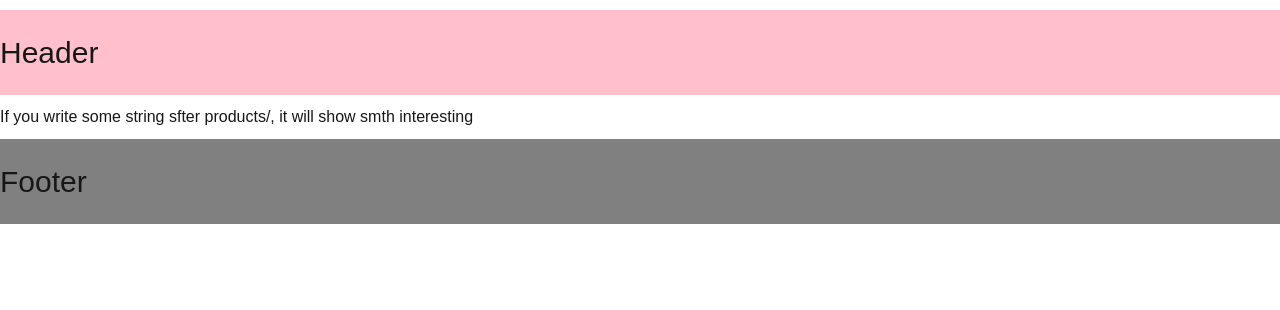
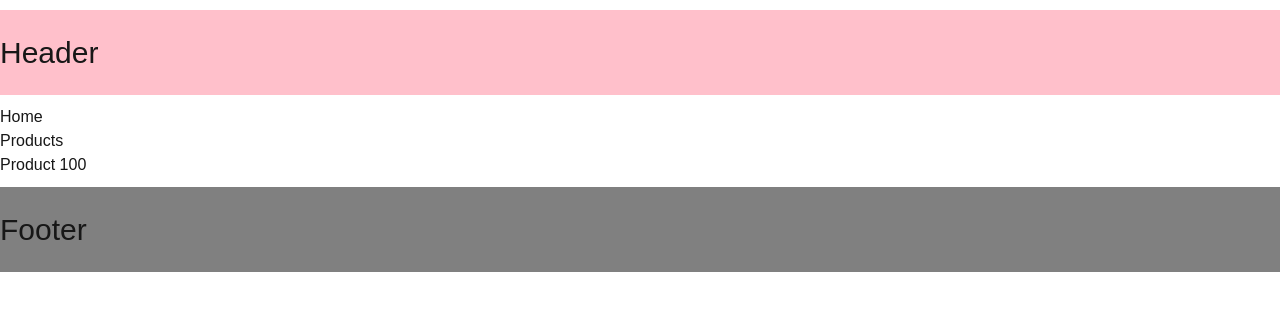
Before and after one commit to ZhannaKanal/nextcodevolution, a Next.js app: page /products in a window 1280 px wide. Shown: the top 310 px of the page. Built offline with nearby package versions, Linux system fonts and the light colour scheme.

Commit message:
Link Component

```diff
--- a/src/app/layout.tsx
+++ b/src/app/layout.tsx
@@ -3,7 +3,7 @@ import { Metadata } from 'next'
 
 export const metadata: Metadata = {
   title: {
-    default: 'Next.jssss',
+    default: 'Next.js proj',
     template: '%s | Codevol',
   },
   description: 'Generated by Next.js',
--- a/src/app/page.tsx
+++ b/src/app/page.tsx
@@ -10,6 +10,8 @@ export default function HomePage() {
         <h1>Home page</h1>
       </Layout> */}
       <h1>Home page</h1>
+      <Link href='/blog'>Blog</Link> <br />
+      <Link href='/products'>Products</Link>
       {/* <Link href='/about'>Go to About</Link> */}
     </div>
   );
--- a/src/app/products/[productId]/page.tsx
+++ b/src/app/products/[productId]/page.tsx
@@ -17,6 +17,7 @@
 // }
 
 import { Metadata } from "next";
+import Link from "next/link";
 
 type Props = {
   params: { productId: string };
@@ -27,11 +28,11 @@ export const generateMetadata = async ({
   params,
 }: Props): Promise<Metadata> => {
   const id = params.productId;
-  const title = await new Promise((resolve)=>{
-    setTimeout(()=>{
-        resolve(`Iphone ${id}`)
-    }, 100)
-  })
+  const title = await new Promise((resolve) => {
+    setTimeout(() => {
+      resolve(`Iphone ${id}`);
+    }, 100);
+  });
   return {
     title: `Product ${id}`,
   };
@@ -40,5 +41,10 @@ export const generateMetadata = async ({
 // ✅ Page Component
 export default async function ProductDetails({ params }: Props) {
   const productId = params.productId;
-  return <h1>Details about {productId}</h1>;
+  return (
+    <div>
+      <Link href="/"> Homepage</Link>
+      <h1>Details about {productId}</h1>
+    </div>
+  );
 }
--- a/src/app/products/page.tsx
+++ b/src/app/products/page.tsx
@@ -1,3 +1,13 @@
+import Link from "next/link";
+
 export default function Products(){
-    return 'If you write some string sfter products/, it will show smth interesting';
+    const productId = 100;
+    return (
+        <>
+            <Link href='/'>Home</Link>
+            <h1>Products</h1>
+            <Link href={`/products/${productId}`}><h2>Product {productId}</h2></Link>
+        </>
+    );
+
 }
```
